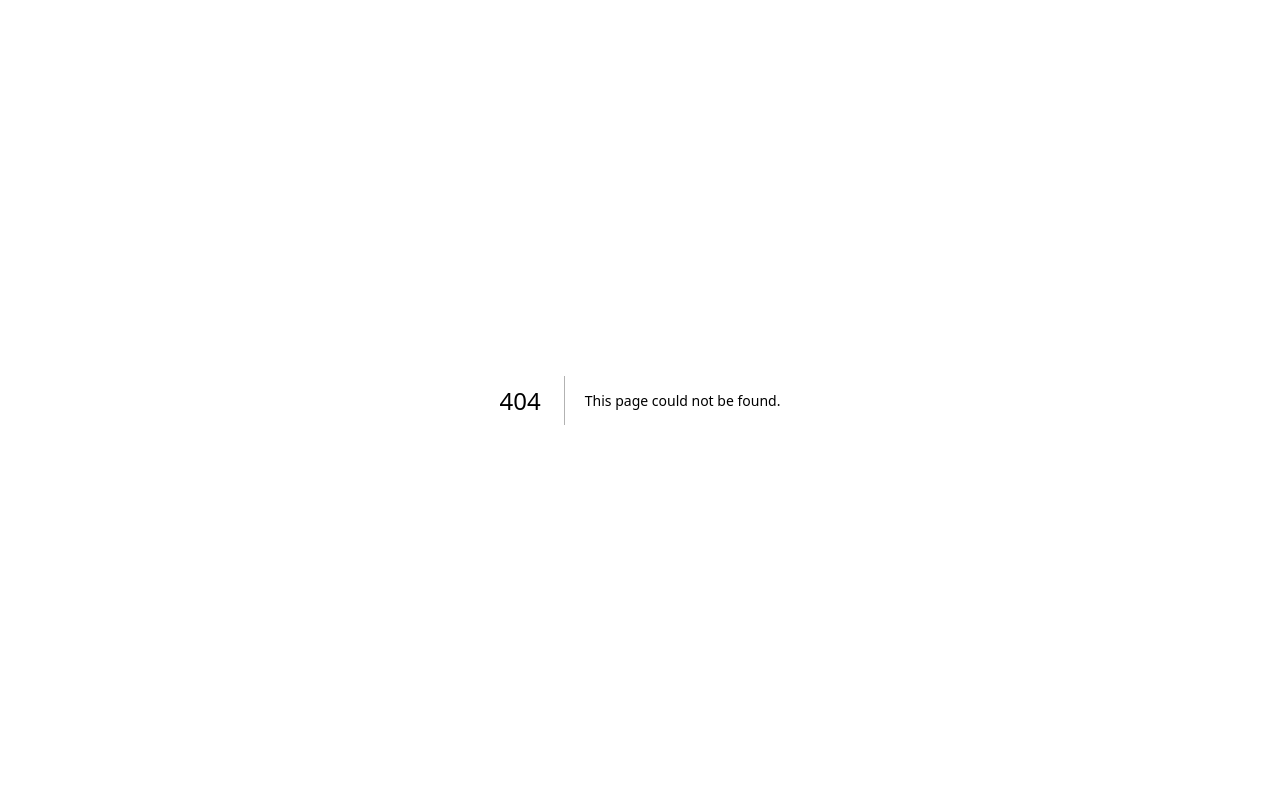
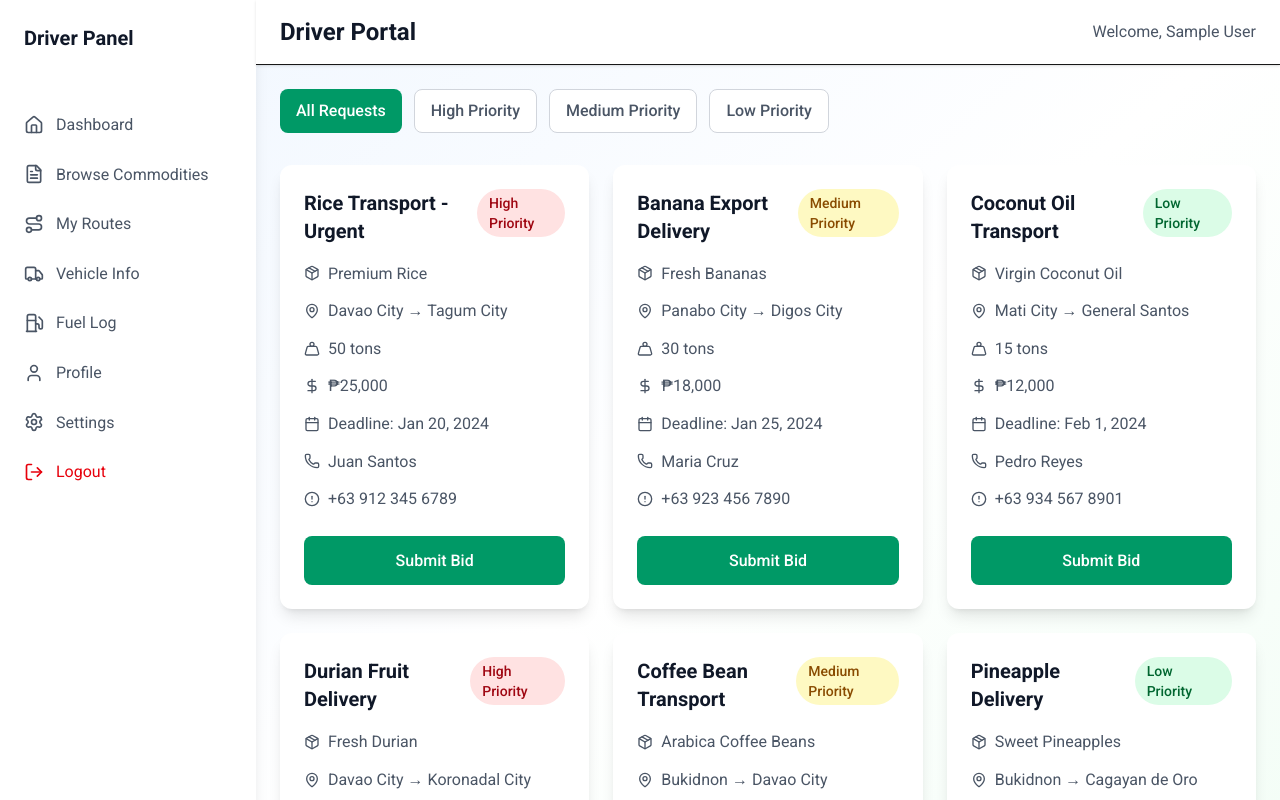
Before and after one commit to whilmarbitoco/amixtra-hackathon-team2, a Next.js app: page /driver/commodities in a window 1280 px wide. Before the commit this address had no page. Shown: the top 800 px of the page. Built offline with nearby package versions, Linux system fonts and the light colour scheme; sample sign-in values are in the browser's storage.

Commit message:
fix: routes by user role

```diff
--- a/src/app/dashboard/business/layout.tsx
+++ b/src/app/business/layout.tsx
@@ -29,7 +29,7 @@ export default function BusinessLayout({
   };
 
   const navItems = [
-    { href: "#", icon: <Home className="h-5 w-5" />, label: "Dashboard", isActive: true },
+    { href: "/business/dashboard", icon: <Home className="h-5 w-5" />, label: "Dashboard" },
     { href: "#", icon: <Truck className="h-5 w-5" />, label: "Fleet Management" },
     { href: "#", icon: <Calendar className="h-5 w-5" />, label: "Bookings" },
     { href: "#", icon: <UserCheck className="h-5 w-5" />, label: "Drivers" },
@@ -46,7 +46,6 @@ export default function BusinessLayout({
 
   return (
     <div className="min-h-screen bg-gradient-to-br from-emerald-50 via-white to-blue-50 flex">
-      {/* Sidebar */}
       <div className="w-64 bg-white shadow-lg">
         <div className="p-6">
           <h2 className="text-xl font-bold text-gray-900">Business Panel</h2>
@@ -56,11 +55,7 @@ export default function BusinessLayout({
             <a
               key={index}
               href={item.href}
-              className={`flex items-center gap-3 px-6 py-3 ${
-                item.isActive
-                  ? 'text-emerald-600 bg-emerald-50 border-r-2 border-emerald-600'
-                  : 'text-gray-600 hover:bg-gray-50'
-              }`}
+              className="flex items-center gap-3 px-6 py-3 text-gray-600 hover:bg-gray-50"
             >
               {item.icon}
               {item.label}
@@ -76,12 +71,10 @@ export default function BusinessLayout({
         </nav>
       </div>
 
-      {/* Main Content */}
       <div className="flex-1">
-        {/* Top Bar */}
         <div className="bg-white shadow-sm border-b px-6 py-4">
           <div className="flex justify-between items-center">
-            <h1 className="text-2xl font-bold text-gray-900">Dashboard</h1>
+            <h1 className="text-2xl font-bold text-gray-900">Business Portal</h1>
             <span className="text-gray-600">Welcome, {user?.name}</span>
           </div>
         </div>
--- a/src/app/commodities/page.tsx
+++ b/src/app/driver/commodities/page.tsx
@@ -3,7 +3,6 @@
 import { useState } from "react";
 import { Package, MapPin, Calendar, DollarSign, Phone, AlertCircle, Weight } from "lucide-react";
 import { commodities } from "@/constants";
-import ListingWrapper from "@/components/ListingWrapper";
 
 export default function CommoditiesListing() {
   const [filter, setFilter] = useState("All");
@@ -13,11 +12,7 @@ export default function CommoditiesListing() {
     : commodities.filter(c => c.urgency === filter);
 
   return (
-    <ListingWrapper
-      title="Commodity Listings"
-      description="Find transportation requests for agricultural commodities"
-    >
-      <div className="container mx-auto px-6 py-8">
+    <>
         {/* Filter */}
         <div className="mb-8">
           <div className="flex gap-3">
@@ -95,7 +90,6 @@ export default function CommoditiesListing() {
             </div>
           ))}
         </div>
-      </div>
-    </ListingWrapper>
+    </>
   );
 }
--- a/src/app/dashboard/driver/layout.tsx
+++ b/src/app/driver/layout.tsx
@@ -29,10 +29,10 @@ export default function DriverLayout({
   };
 
   const navItems = [
-    { href: "#", icon: <Home className="h-5 w-5" />, label: "Dashboard", isActive: true },
+    { href: "/driver/dashboard", icon: <Home className="h-5 w-5" />, label: "Dashboard" },
+    { href: "/driver/commodities", icon: <FileText className="h-5 w-5" />, label: "Browse Commodities" },
     { href: "#", icon: <Route className="h-5 w-5" />, label: "My Routes" },
     { href: "#", icon: <Truck className="h-5 w-5" />, label: "Vehicle Info" },
-    { href: "#", icon: <FileText className="h-5 w-5" />, label: "Trip History" },
     { href: "#", icon: <Fuel className="h-5 w-5" />, label: "Fuel Log" },
     { href: "#", icon: <User className="h-5 w-5" />, label: "Profile" },
     { href: "#", icon: <Settings className="h-5 w-5" />, label: "Settings" },
@@ -46,7 +46,6 @@ export default function DriverLayout({
 
   return (
     <div className="min-h-screen bg-gradient-to-br from-blue-50 via-white to-green-50 flex">
-      {/* Sidebar */}
       <div className="w-64 bg-white shadow-lg">
         <div className="p-6">
           <h2 className="text-xl font-bold text-gray-900">Driver Panel</h2>
@@ -56,11 +55,7 @@ export default function DriverLayout({
             <a
               key={index}
               href={item.href}
-              className={`flex items-center gap-3 px-6 py-3 ${
-                item.isActive
-                  ? 'text-blue-600 bg-blue-50 border-r-2 border-blue-600'
-                  : 'text-gray-600 hover:bg-gray-50'
-              }`}
+              className="flex items-center gap-3 px-6 py-3 text-gray-600 hover:bg-gray-50"
             >
               {item.icon}
               {item.label}
@@ -76,12 +71,10 @@ export default function DriverLayout({
         </nav>
       </div>
 
-      {/* Main Content */}
       <div className="flex-1">
-        {/* Top Bar */}
         <div className="bg-white shadow-sm border-b px-6 py-4">
           <div className="flex justify-between items-center">
-            <h1 className="text-2xl font-bold text-gray-900">Dashboard</h1>
+            <h1 className="text-2xl font-bold text-gray-900">Driver Portal</h1>
             <span className="text-gray-600">Welcome, {user?.name}</span>
           </div>
         </div>
--- a/src/app/v1/route/page.tsx
+++ b/src/app/v1/route/page.tsx
@@ -90,7 +90,7 @@ export default function RoutePage() {
     }
 
     // Initialize socket connection
-    const newSocket = io('http://localhost:8080');
+    const newSocket = io('http://18.139.160.100:8080');
 
     newSocket.on('connect', () => {
       console.log('Connected to chat server');
```
Also changed, not shown: src/app/business/dashboard/page.tsx (renamed from src/app/dashboard/business/page.tsx), src/app/business/vehicles/page.tsx (renamed from src/app/vehicles/page.tsx), src/app/driver/dashboard/page.tsx (renamed from src/app/dashboard/driver/page.tsx).
